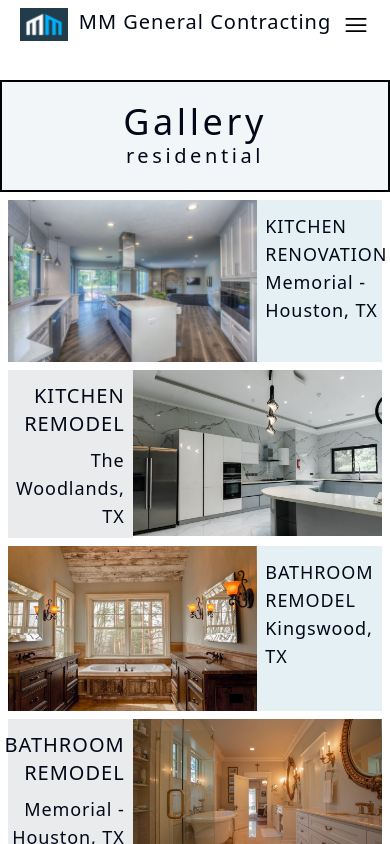
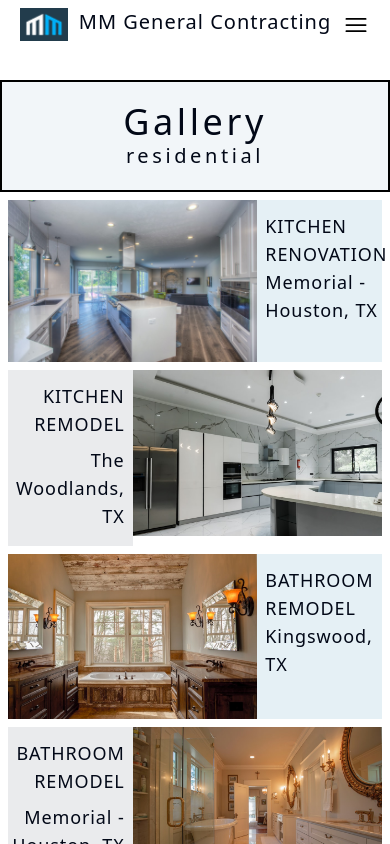
Before and after one commit to agp745/mmgencon, a React (Vite) app: page /gallery in a window 390 px wide. Shown: the top 844 px of the page. Built offline with nearby package versions, Linux system fonts and the light colour scheme.

Commit message:
smaller description text - gallery page

```diff
--- a/src/components/galleryCard/galleryCard.tsx
+++ b/src/components/galleryCard/galleryCard.tsx
@@ -20,7 +20,7 @@ export function GalleryCardLeft({src, alt, title, description, location}: Galler
             <div className="flex flex-col items-start sm:w-1/2 w-1/3 bg-sky-700/10 sm:pl-10 pl-2 font-light pt-3 text-left">
                 <h1 className="uppercase tracking-wider sm:text-3xl text-lg">{title}</h1>
                 <h2 className="sm:text-xl text-lg font-extralight tracking-wider">{location ? location : ''}</h2>
-                <p className="text-lg mt-2">{description ? description : ''}</p>
+                <p className="sm:text-lg text-base mt-2">{description ? description : ''}</p>
             </div>
         </section>
     )
@@ -31,9 +31,9 @@ export function GalleryCardRight({src, alt, title, description, location}: Galle
     return (
         <section className="flex">
             <div className="flex flex-col items-end sm:gap-0 gap-2 sm:w-1/2 w-1/3 bg-slate-700/10 sm:pr-10 pr-2 font-light pt-3 text-right">
-                <h1 className="uppercase tracking-wider sm:text-3xl text-xl">{title}</h1>
+                <h1 className="uppercase tracking-wider sm:text-3xl text-lg">{title}</h1>
                 <h2 className="sm:text-xl text-lg font-extralight tracking-wider">{location ? location : ''}</h2>
-                <p className="text-lg">{description ? description : ''}</p>
+                <p className="sm:text-lg text-base mt-2">{description ? description : ''}</p>
             </div>
             <div className="sm:w-1/2 w-2/3 overflow-hidden">
                 <img
```
